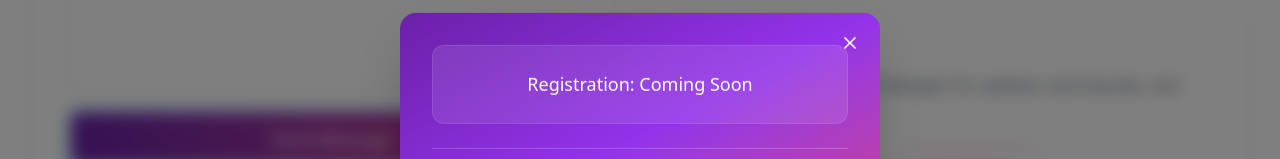
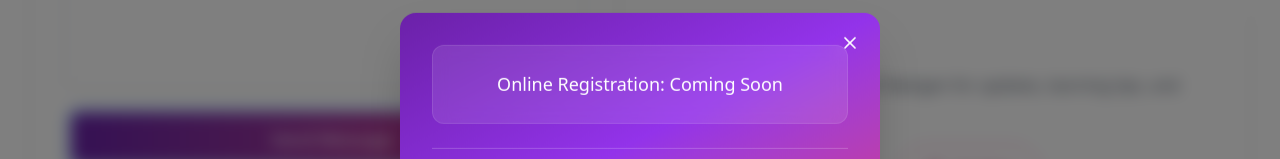
Before and after one commit to Wamiq319/aaz-nextgen, a Next.js app: page /en/contact in a window 1280 px wide. Both pictures are taken after typing "Sample", "Sample", "name@example.com", "5551234", "Sample" into the empty fields and a click on the button "Send Message". Shown: the part 704-863 px from the top of the page. Built offline with nearby package versions, Linux system fonts and the light colour scheme.

Commit message:
Client Remarks 2

```diff
--- a/src/components/ui/ComingSoonPopup.tsx
+++ b/src/components/ui/ComingSoonPopup.tsx
@@ -39,7 +39,7 @@ export const ComingSoonPopup = ({ onClose }: ComingSoonPopupProps) => {
           <div className="space-y-6">
             <div className="bg-white/10 p-6 rounded-xl backdrop-blur-sm border border-white/10">
               <p className="text-lg leading-relaxed text-center">
-                Registration: Coming Soon
+                Online Registration: Coming Soon
               </p>
             </div>
 
```
